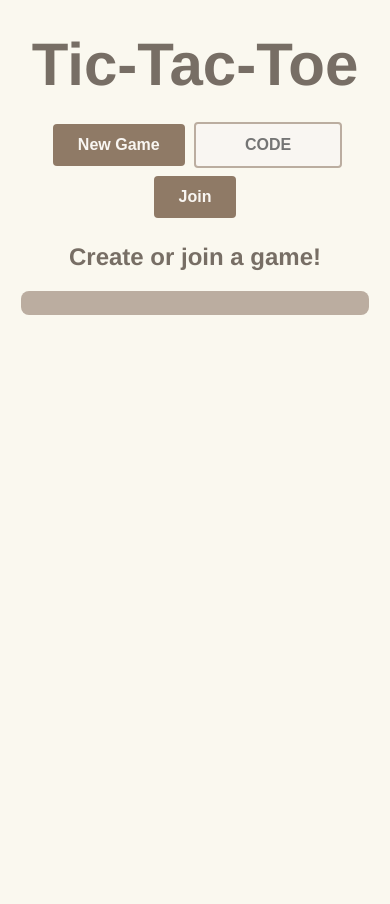
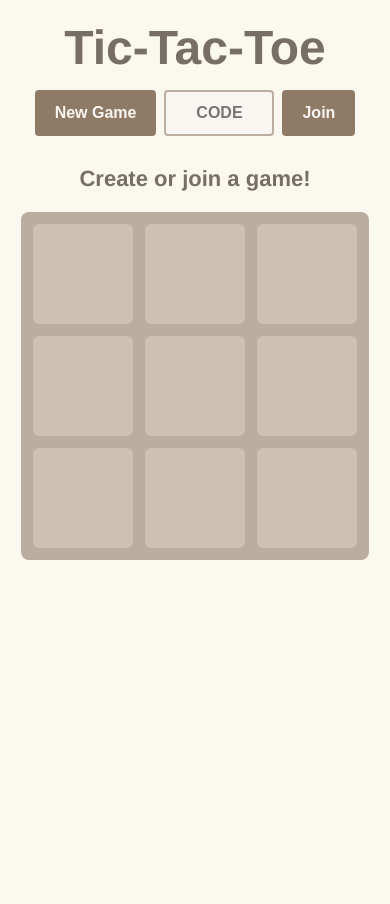
Before and after one commit to rinatanarkulov/tictactoe-multiplayer, a Flask app: page / in a window 390 px wide. After the commit the page ends 560 px from the top, so only its background shows below. Run offline with Flask 3, Linux system fonts and the light colour scheme; some libraries are stand-ins or nearby versions.

Commit message:
Fix move validation, add copy button, winning line, mobile fixes

```diff
--- a/app.py
+++ b/app.py
@@ -37,7 +37,7 @@ def create_game_data():
     game_id = ''.join(random.choices(string.ascii_uppercase + string.digits, k=4))
     game = {
         'board': [''] * 9,
-        'players': [],
+        'players': {},          # sid -> symbol ('X' or 'O')
         'current_turn': 'X',
         'winner': None,
         'x_moves': [],
@@ -54,8 +54,8 @@ def check_winner(board):
     ]
     for combo in wins:
         if board[combo[0]] == board[combo[1]] == board[combo[2]] != '':
-            return board[combo[0]]
-    return None
+            return board[combo[0]], combo
+    return None, None
 
 # WebSocket events
 @socketio.on('create_game')
@@ -63,7 +63,7 @@ def on_create_game():
     game_id = create_game_data()
     join_room(game_id)
     game = load_game(game_id)
-    game['players'].append(request.sid)
+    game['players'][request.sid] = 'X'
     save_game(game_id, game)
     games_created.inc()
     emit('game_created', {'game_id': game_id, 'symbol': 'X'})
@@ -72,14 +72,26 @@ def on_create_game():
 def on_join_game(data):
     game_id = data['game_id']
     game = load_game(game_id)
-    if game and len(game['players']) < 2:
-        join_room(game_id)
-        game['players'].append(request.sid)
-        save_game(game_id, game)
-        emit('game_joined', {'symbol': 'O'})
-        emit('start_game', {}, room=game_id, include_self=True)
-    else:
-        emit('error', {'message': 'Game full or not found'})
+
+    if not game:
+        emit('error', {'message': 'Game not found'})
+        return
+
+    # Already in this game? just re-send their symbol, don't add again
+    if request.sid in game['players']:
+        emit('game_joined', {'symbol': game['players'][request.sid]})
+        return
+
+    # Game already has 2 players
+    if len(game['players']) >= 2:
+        emit('error', {'message': 'Game is full'})
+        return
+
+    join_room(game_id)
+    game['players'][request.sid] = 'O'
+    save_game(game_id, game)
+    emit('game_joined', {'symbol': 'O'})
+    emit('start_game', {}, room=game_id, include_self=True)
 
 @socketio.on('make_move')
 def on_make_move(data):
@@ -90,46 +102,61 @@ def on_make_move(data):
     if not game:
         return
 
-    if game['board'][position] == '' and not game['winner']:
-        symbol = game['current_turn']
-        moves_key = 'x_moves' if symbol == 'X' else 'o_moves'
+    # Who is this player?
+    symbol = game['players'].get(request.sid)
+    if symbol is None:
+        return  # not a player in this game
 
-        oldest_position = None
-        if len(game[moves_key]) >= 3:
-            oldest_position = game[moves_key].pop(0)
-            game['board'][oldest_position] = ''
+    # Not this player's turn -> ignore
+    if symbol != game['current_turn']:
+        return
 
-        game['board'][position] = symbol
-        game[moves_key].append(position)
-        moves_made.inc()
+    # Invalid position or occupied or game over -> ignore
+    if position < 0 or position > 8:
+        return
+    if game['board'][position] != '' or game['winner']:
+        return
 
-        opponent_key = 'o_moves' if symbol == 'X' else 'x_moves'
-        next_to_disappear = None
-        if len(game[opponent_key]) >= 3:
-            next_to_disappear = game[opponent_key][0]
+    moves_key = 'x_moves' if symbol == 'X' else 'o_moves'
 
-        winner = check_winner(game['board'])
+    oldest_position = None
+    if len(game[moves_key]) >= 3:
+        oldest_position = game[moves_key].pop(0)
+        game['board'][oldest_position] = ''
 
-        if winner:
-            game['winner'] = winner
-            save_game(game_id, game)
-            emit('game_over', {'winner': winner, 'board': game['board']}, room=game_id)
-        else:
-            game['current_turn'] = 'O' if symbol == 'X' else 'X'
-            save_game(game_id, game)
-            emit('move_made', {
-                'board': game['board'],
-                'turn': game['current_turn'],
-                'removed': oldest_position,
-                'fading': next_to_disappear
-            }, room=game_id, include_self=True)
+    game['board'][position] = symbol
+    game[moves_key].append(position)
+    moves_made.inc()
+
+    opponent_key = 'o_moves' if symbol == 'X' else 'x_moves'
+    next_to_disappear = None
+    if len(game[opponent_key]) >= 3:
+        next_to_disappear = game[opponent_key][0]
+
+    winner, win_cells = check_winner(game['board'])
+
+    if winner:
+        game['winner'] = winner
+        save_game(game_id, game)
+        emit('game_over', {'winner': winner, 'board': game['board'], 'win_cells': win_cells}, room=game_id)
+    else:
+        game['current_turn'] = 'O' if symbol == 'X' else 'X'
+        save_game(game_id, game)
+        emit('move_made', {
+            'board': game['board'],
+            'turn': game['current_turn'],
+            'removed': oldest_position,
+            'fading': next_to_disappear
+        }, room=game_id, include_self=True)
 
 @socketio.on('reset_game')
 def on_reset_game(data):
     game_id = data['game_id']
     game = load_game(game_id)
     if game:
-        game['players'].reverse()
+        # swap symbols between the two players
+        for sid in game['players']:
+            game['players'][sid] = 'O' if game['players'][sid] == 'X' else 'X'
         game['board'] = [''] * 9
         game['current_turn'] = 'X'
         game['winner'] = None
--- a/k8s/environments/prod.yaml
+++ b/k8s/environments/prod.yaml
@@ -19,8 +19,8 @@ spec:
         command: ['sh', '-c', 'until nc -z redis-service 6379; do echo waiting for redis; sleep 2; done']
       containers:
       - name: tictactoe
-        image: tictactoe:prod
-        imagePullPolicy: Never
+        image: 192.168.1.100:32000/tictactoe:latest
+        imagePullPolicy: Always
         ports:
         - containerPort: 5000
 ---
--- a/templates/index.html
+++ b/templates/index.html
@@ -2,35 +2,40 @@
 <html>
 <head>
     <title>Tic-Tac-Toe Multiplayer</title>
+    <meta name="viewport" content="width=device-width, initial-scale=1.0, maximum-scale=1.0, user-scalable=no">
     <style>
+        * { box-sizing: border-box; }
         body {
             font-family: 'Helvetica Neue', Arial, sans-serif;
             background: #faf8ef;
             color: #776e65;
             text-align: center;
             margin: 0;
-            padding: 30px 20px;
+            padding: 20px 15px;
             min-height: 100vh;
         }
         h1 {
-            font-size: 60px;
+            font-size: 48px;
             font-weight: bold;
             color: #776e65;
-            margin: 0 0 20px 0;
+            margin: 0 0 15px 0;
         }
         #menu {
-            margin: 20px 0;
+            margin: 15px 0;
+            display: flex;
+            flex-wrap: wrap;
+            justify-content: center;
+            gap: 8px;
         }
         button {
             background: #8f7a66;
             color: #f9f6f2;
             border: none;
-            padding: 12px 25px;
+            padding: 12px 20px;
             font-size: 16px;
             font-weight: bold;
             border-radius: 4px;
             cursor: pointer;
-            margin: 5px;
             transition: background 0.15s ease;
         }
         button:hover {
@@ -46,18 +51,30 @@
             text-transform: uppercase;
             text-align: center;
             font-weight: bold;
-            width: 120px;
+            width: 110px;
+        }
+        #game-id-wrap {
+            display: flex;
+            align-items: center;
+            justify-content: center;
+            gap: 8px;
+            margin: 10px 0;
+            flex-wrap: wrap;
         }
         #game-id {
             font-size: 18px;
             font-weight: bold;
             color: #776e65;
-            margin: 10px 0;
+        }
+        #copy-btn {
+            padding: 6px 12px;
+            font-size: 14px;
+            display: none;
         }
         #status {
-            font-size: 24px;
+            font-size: 22px;
             font-weight: bold;
-            margin: 20px;
+            margin: 15px;
             color: #776e65;
         }
         #player-symbol {
@@ -66,18 +83,18 @@
             margin-bottom: 10px;
         }
 	#board {
+            position: relative;
             display: grid;
             grid-template-columns: repeat(3, 100px);
+            grid-template-rows: repeat(3, 100px);
             gap: 12px;
             margin: 20px auto;
-            width: 324px;
+            width: max-content;
             background: #bbada0;
             padding: 12px;
             border-radius: 8px;
         }
 	.cell {
-            width: 100px;
-            height: 100px;
             background: #cdc1b4;
             border-radius: 6px;
             font-size: 60px;
@@ -118,6 +135,16 @@
             60% { transform: scale(1.1); }
             100% { transform: scale(1); }
         }
+	#win-line {
+            position: absolute;
+            background: #776e65;
+            border-radius: 6px;
+            transform-origin: left center;
+            transform: scaleX(0);
+            transition: transform 0.4s ease;
+            z-index: 10;
+            pointer-events: none;
+        }
         #play-again {
             background: #f67c5f;
             font-size: 18px;
@@ -136,7 +163,10 @@
         <input id="join-input" placeholder="CODE" maxlength="4">
         <button onclick="joinGame()">Join</button>
     </div>
+    <div id="game-id-wrap">
         <div id="game-id"></div>
+        <button id="copy-btn" onclick="copyCode()">Copy</button>
+    </div>
     <div id="player-symbol"></div>
     <div id="status">Create or join a game!</div>
     <button id="play-again" onclick="playAgain()" style="display:none;">Play Again</button>
@@ -144,6 +174,7 @@
 
     <script>
         const socket = io();
+	window.addEventListener('load', () => { createBoard(); });
         let gameId = null;
         let mySymbol = null;
         let currentTurn = 'X';
@@ -157,10 +188,20 @@
             socket.emit('join_game', {game_id: id});
         }
 
+        function copyCode() {
+            if (!gameId) return;
+            navigator.clipboard.writeText(gameId).then(() => {
+                const btn = document.getElementById('copy-btn');
+                btn.innerText = 'Copied!';
+                setTimeout(() => { btn.innerText = 'Copy'; }, 1500);
+            });
+        }
+
         socket.on('game_created', (data) => {
             gameId = data.game_id;
             mySymbol = data.symbol;
             document.getElementById('game-id').innerText = 'Game Code: ' + gameId;
+            document.getElementById('copy-btn').style.display = 'inline-block';
             document.getElementById('player-symbol').innerText = 'You are: ' + mySymbol;
             document.getElementById('status').innerText = 'Waiting for opponent...';
         });
@@ -183,6 +224,7 @@
         });
         socket.on('game_over', (data) => {
             updateBoard(data.board);
+	    if (data.win_cells) drawWinLine(data.win_cells);
             if (data.winner === 'draw') {
                 document.getElementById('status').innerText = "It's a draw!";
             } else {
@@ -204,6 +246,8 @@
         function createBoard() {
             const board = document.getElementById('board');
             board.innerHTML = '';
+	    const oldLine = document.getElementById('win-line');
+            if (oldLine) oldLine.remove();
             for (let i = 0; i < 9; i++) {
                 const cell = document.createElement('div');
                 cell.className = 'cell';
@@ -221,13 +265,11 @@
         function updateBoard(board, removed, fading, fadingSymbol) {
             const cells = document.querySelectorAll('.cell');
 
-            // Clear removed cell
             if (removed !== null && removed !== undefined) {
                 cells[removed].innerText = '';
                 cells[removed].className = 'cell';
             }
 
-            // Update all cells
             board.forEach((val, i) => {
                 if (val !== '' && !cells[i].classList.contains(val.toLowerCase())) {
                     cells[i].innerText = val;
@@ -236,13 +278,38 @@
                 }
             });
 
-            // Remove all fading classes first
             cells.forEach(cell => cell.classList.remove('fading'));
 
-            // Add fading to next-to-disappear
             if (fading !== null && fading !== undefined) {
                 cells[fading].classList.add('fading');
             }
+        }
+
+	function drawWinLine(cells) {
+            const board = document.getElementById('board');
+            const cellEls = document.querySelectorAll('.cell');
+            const first = cellEls[cells[0]];
+            const last = cellEls[cells[2]];
+            const bRect = board.getBoundingClientRect();
+            const r1 = first.getBoundingClientRect();
+            const r2 = last.getBoundingClientRect();
+            const x1 = r1.left + r1.width/2 - bRect.left;
+            const y1 = r1.top + r1.height/2 - bRect.top;
+            const x2 = r2.left + r2.width/2 - bRect.left;
+            const y2 = r2.top + r2.height/2 - bRect.top;
+            const len = Math.hypot(x2-x1, y2-y1);
+            const angle = Math.atan2(y2-y1, x2-x1) * 180/Math.PI;
+            const line = document.createElement('div');
+            line.id = 'win-line';
+            line.style.width = len + 'px';
+            line.style.height = '8px';
+            line.style.left = x1 + 'px';
+            line.style.top = (y1 - 4) + 'px';
+            line.style.transform = 'rotate(' + angle + 'deg) scaleX(0)';
+            board.appendChild(line);
+            requestAnimationFrame(() => {
+                line.style.transform = 'rotate(' + angle + 'deg) scaleX(1)';
+            });
         }
 
         function playAgain() {
```
Lines whose indentation alone changed are shown as unchanged.
